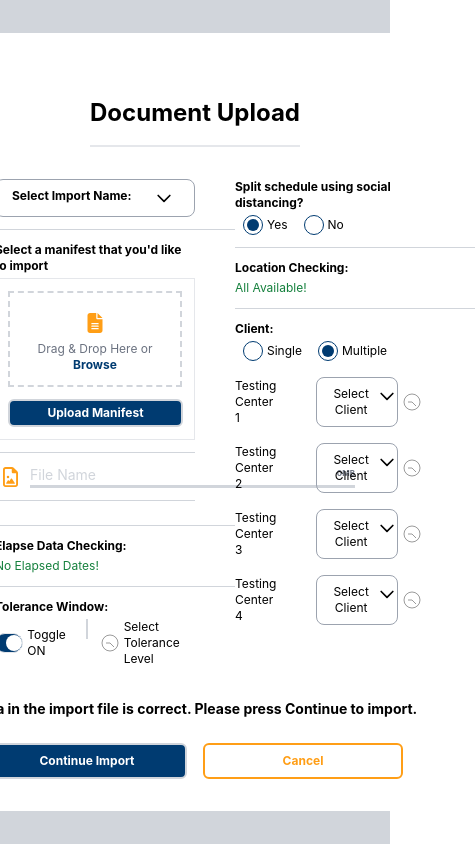
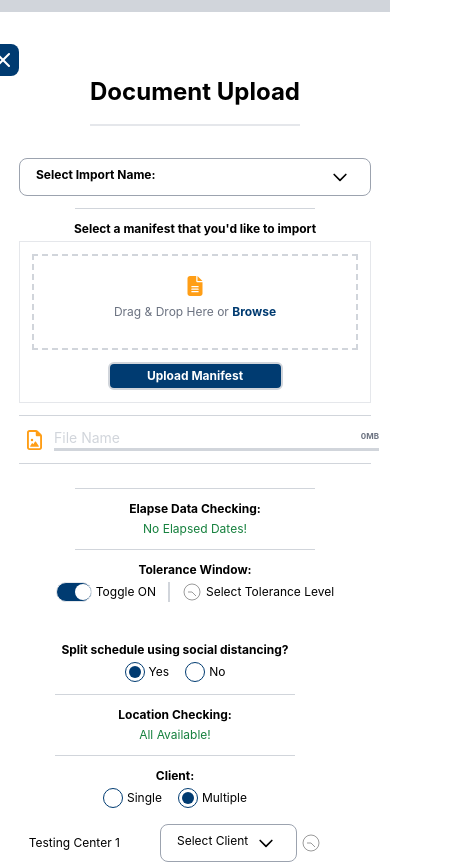
Before and after one commit to jrp114/skyhop-file-upload, a React (Create React App) app: page / in a window 390 px wide. Shown: the top 864 px of the page, 475 px wide, since content can reach past the window. Built offline with nearby package versions, Linux system fonts and the light colour scheme.

Commit message:
updated styling for small/mobile views

```diff
--- a/src/App.tsx
+++ b/src/App.tsx
@@ -11,7 +11,7 @@ import SectionWrapper from './components/section-wrapper';
 import ToggleButton from './components/toggle-button';
 
 const HorizontalSeparator = () => (
-  <div className="border-t border-gray-300 my-3 w-60" />
+  <div className="border-t border-gray-300 my-3 w-60 xs:mx-auto lg:mx-0" />
 );
 
 const VerticalSeparator = () => (
@@ -97,7 +97,7 @@ function App() {
 
   return (
     <div className="text-xs">
-      <div className="flex justify-center items-center bg-gray-300 w-screen h-screen">
+      <div className="flex justify-center items-center bg-gray-300 w-screen lg:h-screen py-3">
         <div className="flex flex-col items-center p-8 bg-white rounded-2xl">
           <div className="flex flex-start w-full">
             <Close onClick={() => console.log('click')} />
@@ -106,7 +106,7 @@ function App() {
             Document Upload
           </div>
           {/* Main section */}
-          <div className="grid grid-cols-11 gap-10 py-8 mx-8">
+          <div className="grid lg:grid-cols-11 gap-10 py-8 mx-8 xs:grid-cols-1">
             <div className="col-span-6">
               <Dropdown
                 options={[
--- a/src/components/section-wrapper.tsx
+++ b/src/components/section-wrapper.tsx
@@ -5,5 +5,9 @@ interface SectionWrapperProps {
 }
 
 export default function SectionWrapper(props: SectionWrapperProps) {
-  return <div className="flex flex-col gap-1">{props.children}</div>;
+  return (
+    <div className="flex flex-col gap-1 xs:items-center lg:items-start">
+      {props.children}
+    </div>
+  );
 }
--- a/tailwind.config.js
+++ b/tailwind.config.js
@@ -10,6 +10,9 @@ module.exports = {
       fontSize: {
         '2xs': '.5rem',
       },
+      screens: {
+        xs: '300px',
+      },
     },
   },
   plugins: [],
```
